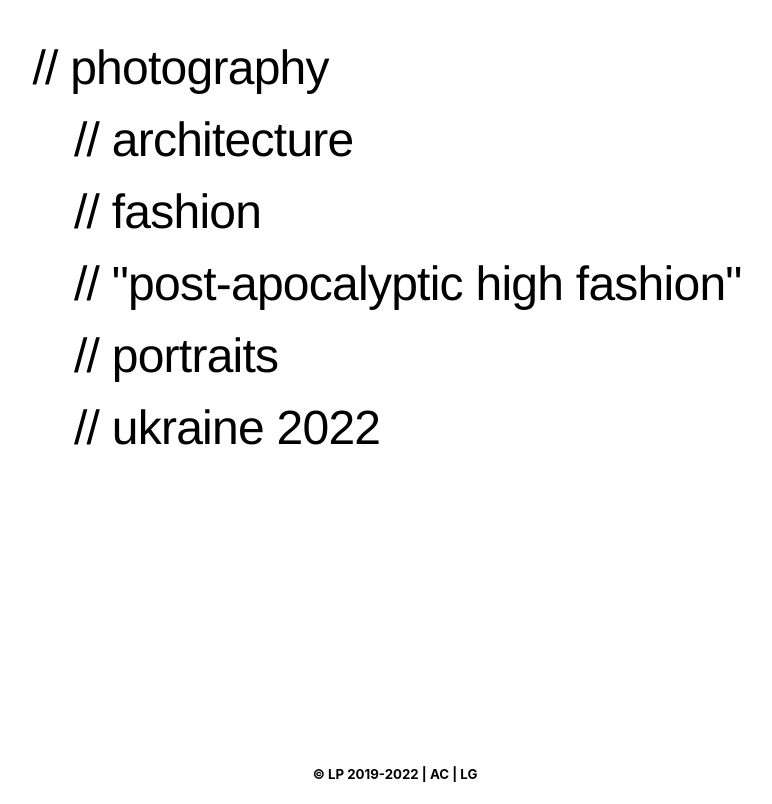
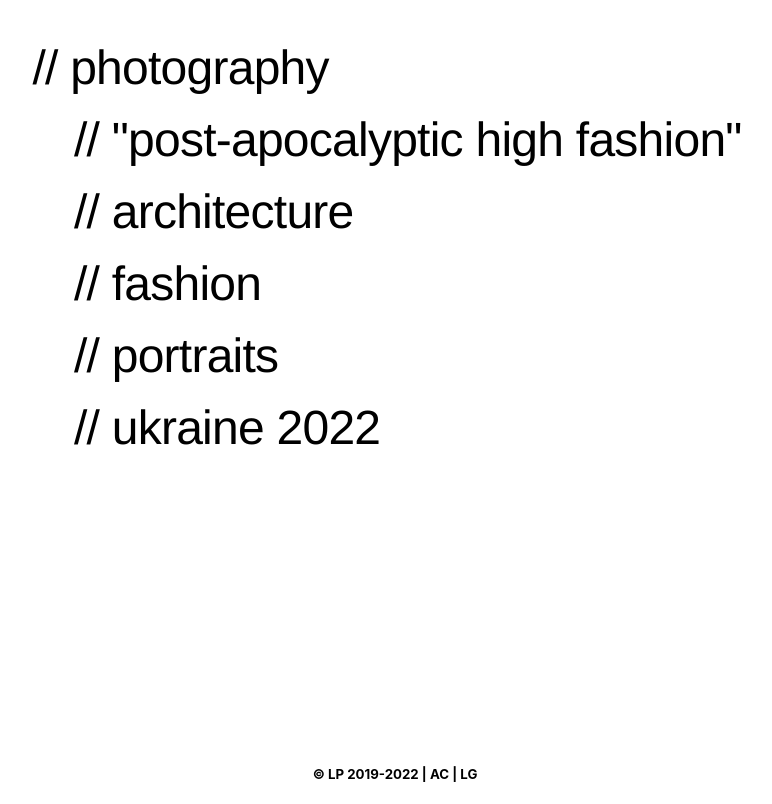
Before and after one commit to alek1926/leonidpesenti, a React (Create React App) app: page /ph in a window 1280 px wide. Shown: the whole page, without its empty margins (245-1017 px from the left). Built offline with nearby package versions, Linux system fonts and the light colour scheme.

Commit message:
issues 15 09 o almeno spero

```diff
--- a/package.json
+++ b/package.json
@@ -41,5 +41,8 @@
       "last 1 firefox version",
       "last 1 safari version"
     ]
+  },
+  "devDependencies": {
+    "webpack-cli": "^4.10.0"
   }
 }
--- a/src/Pages/Photography.jsx
+++ b/src/Pages/Photography.jsx
@@ -35,9 +35,9 @@ export default function Photography() {
             >
                 <Typography variant={sm?"h5":"h1"}>// photography
                     <List sx={{ marginLeft: '2vw' }}>
+                        <ListItem><Link to="/ph/fashion/postapocalyptichighfashion" style={{ color: 'black', textDecoration: 'none' }}>// "post-apocalyptic high fashion"</Link></ListItem>
                         <ListItem><Link to="/ph/architecture" style={{ color: 'black', textDecoration: 'none' }}>// architecture</Link></ListItem>
                         <ListItem><Link to="/ph/fashion" style={{ color: 'black', textDecoration: 'none' }}>// fashion</Link></ListItem>
-                        <ListItem><Link to="/ph/fashion/postapocalyptichighfashion" style={{ color: 'black', textDecoration: 'none' }}>// "post-apocalyptic high fashion"</Link></ListItem>
                         <ListItem><Link to="/ph/portraits" style={{ color: 'black', textDecoration: 'none' }}>// portraits</Link></ListItem>
                         <ListItem><Link to="/ph/reportage/ukraine2022" style={{ color: 'black', textDecoration: 'none' }}>// ukraine 2022</Link></ListItem>
                     </List>
--- a/src/index.js
+++ b/src/index.js
@@ -11,7 +11,7 @@ import Portraits from './Pages/Photographies/Portraits';
 import Reportage from './Pages/Photographies/Reportage';
 import Photography from './Pages/Photography';
 import reportWebVitals from './reportWebVitals';
-import { BrowserRouter, Route, Routes } from 'react-router-dom';
+import { BrowserRouter, Route, Routes, Switch } from 'react-router-dom';
 import WallTextures from './Pages/Photographies/WallTextures';
 import Ukraine2022 from './Pages/Photographies/Ukraine2022';
 import PostApocalypticHighFashion from './Pages/Photographies/PostApocalypticHighFashion';
@@ -34,6 +34,7 @@ root.render(
         <Route path="/ph/portraits" element={<Portraits />} />
         <Route path="/ph/reportage" element={<Reportage />} />
         <Route path="/ph/reportage/ukraine2022" element={<Ukraine2022 />} />
+        <Route path="*" element={<Home />} />
       </Routes>
     </BrowserRouter>
   </React.StrictMode>
```
Also changed, not shown: public/manifest.json, 1 other file (tests, documents, lock files or other folders).
